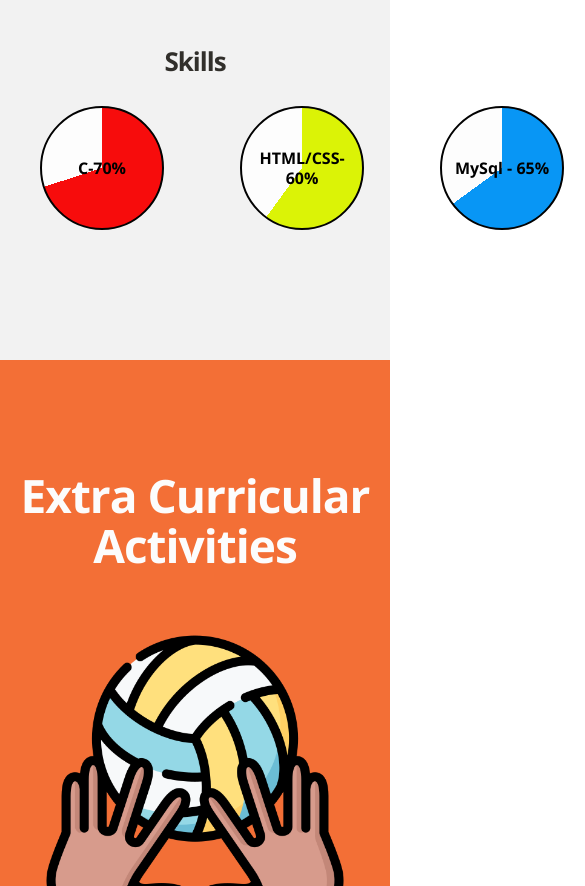
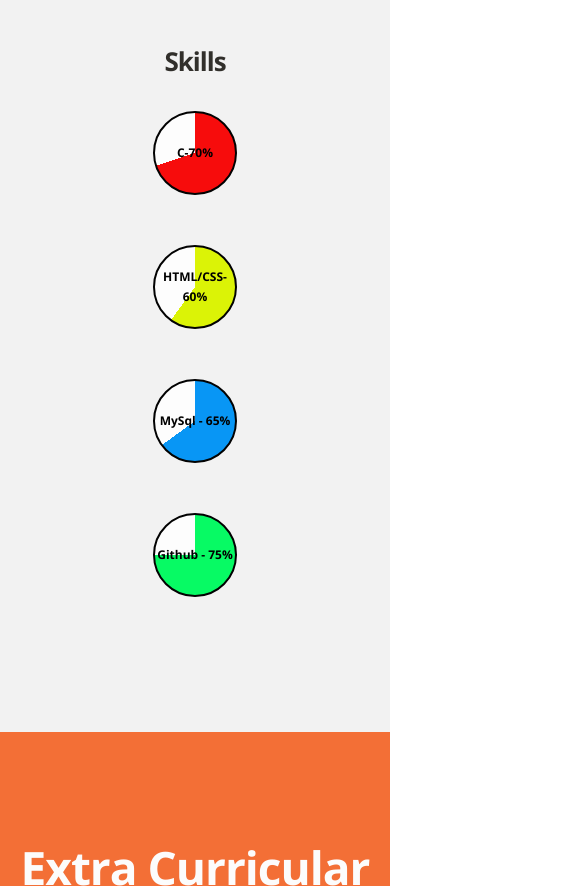
Before and after one commit to SubrinaXnos18/My-Website, a plain HTML site: page index.html in a window 390 px wide. Shown: the part 2574-3460 px from the top of the page, 585 px wide, since content can reach past the window. Drawn offline with nearby package versions, Linux system fonts and the light colour scheme.

Commit message:
Update index.html

```diff
--- a/index.html
+++ b/index.html
@@ -210,19 +210,22 @@
 /* Flex container for skills */
 .skills-container {
     display: flex;
-    justify-content: space-around; /* Or you can use space-between */
-    align-items: center;
-    flex-wrap: nowrap; /* Prevents wrapping */
-    gap: 80px; /* Adjust the space between circles (was 20px) */
-    padding: 20px; /* Optional padding around the container */
+    justify-content: center;  /* Center horizontally */
+    align-items: center;      /* Center vertically */
+    flex-wrap: wrap;          /* Allow wrapping on small screens */
+    gap: 20px;                /* Space between circles */
+    padding: 20px;            /* Optional padding */
+    text-align: center;       /* Center the text inside each skill circle */
 }
 
-
+/* Individual skill circle style */
 .skill-circle {
     flex: 0 1 120px; /* Prevents excessive shrinking, sets base width */
     max-width: 120px;
+    margin: 10px;    /* Add margin for spacing */
 }
 
+/* Circle styling */
 .circle {
     --percentage: 0;
     --circle-color: #000;
@@ -245,6 +248,7 @@
     font-weight: bold;
 }
 
+/* Hover effect on circles */
 .circle:hover {
     transform: scale(1.1); /* Slightly enlarges the circle on hover */
     transition: transform 0.3s ease;
@@ -266,12 +270,46 @@
 .circle[data-percentage="75"] {
     --percentage: 75;
 }
+
+/* MEDIA QUERIES FOR RESPONSIVENESS */
+
+/* For tablets and below (width 768px and below) */
+@media (max-width: 768px) {
+    .skills-container {
+        flex-direction: column; /* Stack the circles vertically */
+    }
+
+    .skill-circle {
+        flex: 0 1 100%;  /* Ensure full-width on smaller screens */
+        max-width: 150px; /* Reduce size slightly on smaller devices */
+        margin: 20px 0;   /* Add vertical spacing */
+    }
+
+    .circle {
+        width: 100px;  /* Slightly smaller circles on mobile */
+        height: 100px;
+        font-size: 14px; /* Adjust font size for smaller screens */
+    }
+}
+
+/* For phones and small devices (width 480px and below) */
+@media (max-width: 480px) {
+    .skills-container {
+        padding: 10px;  /* Reduce padding on smaller screens */
+    }
+
+    .skill-circle {
+        max-width: 100px; /* Smaller max width */
+        margin: 15px 0;   /* Adjust vertical margins */
+    }
+
+    .circle {
+        width: 80px;   /* Further reduce circle size */
+        height: 80px;
+        font-size: 12px; /* Smaller text */
+    }
+}
 </style>
-
-
-
-
-
 
 
 		<!-- /.container -->
```
Lines whose indentation alone changed are shown as unchanged.
